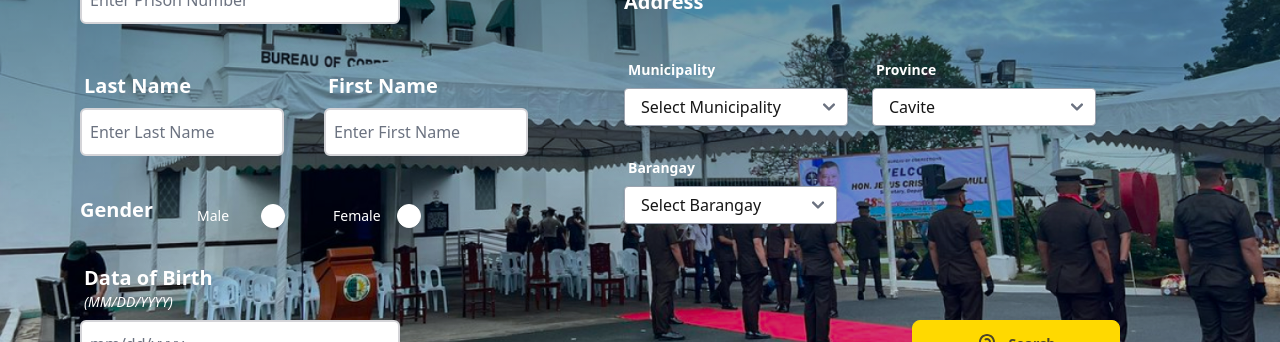
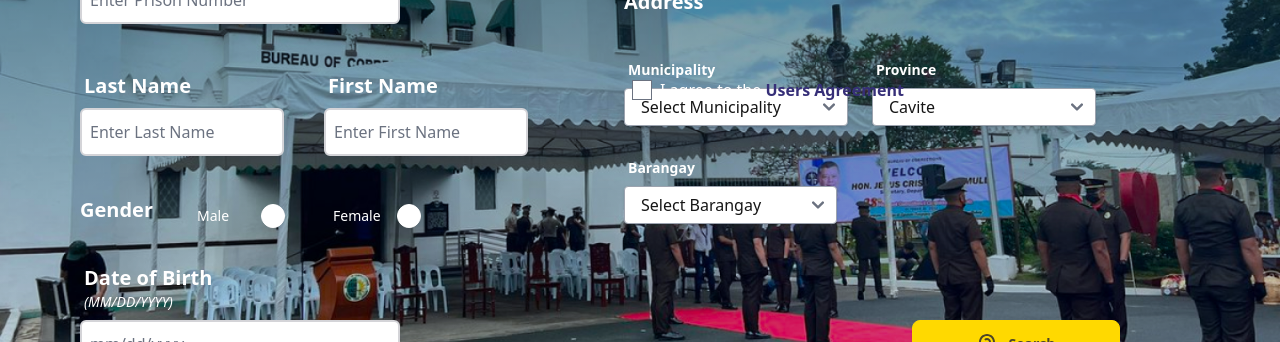
Before and after one commit to Jchael12/prison-management-system, a React (Vite) app: page / in a window 1280 px wide. Shown: the part 340-682 px from the top of the page. Built offline with nearby package versions, Linux system fonts and the light colour scheme.

Commit message:
added: t&c checkbox

```diff
--- a/src/components/Form.jsx
+++ b/src/components/Form.jsx
@@ -13,6 +13,11 @@ import Loader from "./Loader";
 
 const Form = ({ searchQuery, handleInputChange, handleSearch }) => {
   const [loading, setLoading] = useState(true);
+  const [agree, setAgree] = useState(false);
+
+  const handleAgreement = () => {
+    setAgree(!agree);
+  };
 
   useEffect(() => {
     //simulate initial loading delay
@@ -185,7 +190,7 @@ const Form = ({ searchQuery, handleInputChange, handleSearch }) => {
                 <div className="w-full mt-5 max-w-xs z-50 relative">
                   <label className="label flex flex-col items-start">
                     <span className="label-text text-xl text-white font-semibold">
-                      Data of Birth
+                      Date of Birth
                     </span>
                     <span className="label-text text-md text-white italic">
                       (MM/DD/YYYY)
@@ -267,6 +272,27 @@ const Form = ({ searchQuery, handleInputChange, handleSearch }) => {
                     ))}
                   </select>
                 </div>
+                {/* Users Agreement checkbox and inline link */}
+                <div className="absolute bottom-[350px] flex items-center mt-4 p-2 text-white">
+                  <input
+                    type="checkbox"
+                    className="form-checkbox h-5 w-5 text-blue-500"
+                    checked={agree}
+                    onChange={handleAgreement}
+                  />
+                  <label htmlFor="agree" className="ml-2">
+                    I agree to the{" "}
+                    <a
+                      href="/users-agreement"
+                      className="text-indigo-900 font-semibold hover:underline"
+                      target="_blank"
+                      rel="noopener noreferrer"
+                    >
+                      Users Agreement
+                    </a>
+                  </label>
+                </div>
+                {/* end of Users Agreement */}
                 {/* end of dropdowns */}
 
                 <button
--- a/src/components/Results.jsx
+++ b/src/components/Results.jsx
@@ -158,7 +158,7 @@ const Results = ({ searchResults, handleBackToSearch, resetForm }) => {
           })
         ) : (
           <h1 className="absolute left-32 text-xl">
-            We found <span className="font-semibold">0 matches</span> that
+            We found <span className="font-semibold">0 matches</span> for that
             inmate name.
           </h1>
         )}
--- /dev/null
+++ b/src/components/Terms.jsx
@@ -0,0 +1,5 @@
+const Terms = () => {
+  return <div>Terms</div>;
+};
+
+export default Terms;
```
